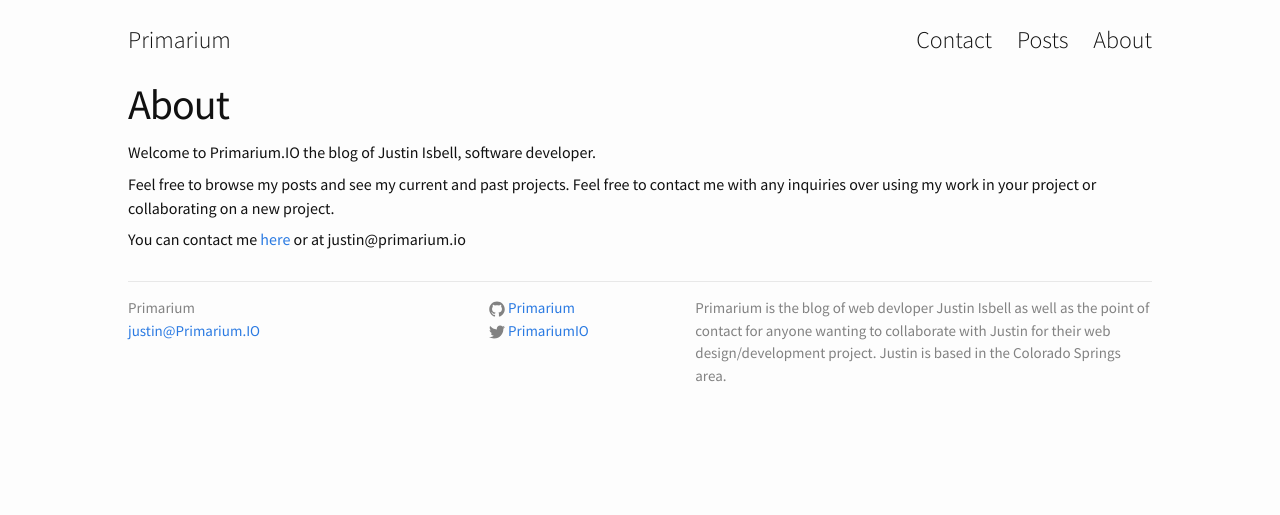
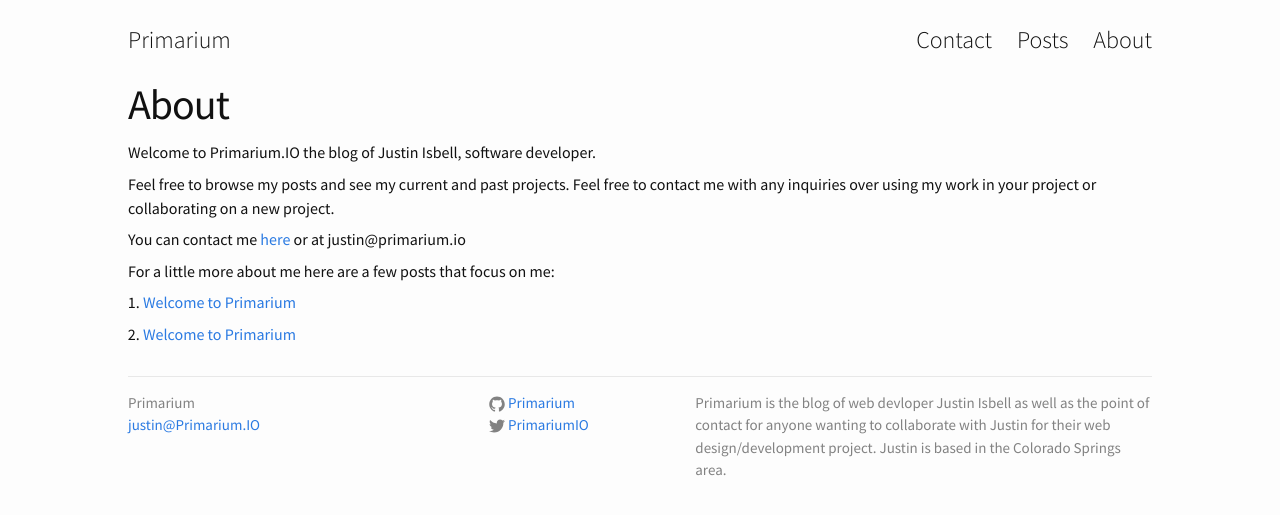
Before and after one commit to primarium/Primarium, a Jekyll site: the page built from about.md, in a window 1280 px wide. Shown: the top 515 px of the page. Built offline with Jekyll 4.4.1, drawn with Linux system fonts in a browser that asks for light colours; nearby versions of some CDN libraries.

Commit message:
Update to about me
update to about me page

```diff
--- a/about.md
+++ b/about.md
@@ -9,3 +9,8 @@ permalink: /about/
 <p>Feel free to browse my posts and see my current and past projects. Feel free to contact me with any inquiries over using my work in your project or collaborating on a new project.</p>
 
 <p>You can contact me <a href="http://www.primarium.io/contact">here</a> or at justin@primarium.io</p>
+
+For a little more about me here are a few posts that focus on me:
+1. <a href="http://primarium.io/primarium/general/2016/09/06/welcome-to-primarium.html">Welcome to Primarium</a>
+
+2. <a href="http://primarium.io/p/primarium/general/2016/09/07/my-philosophy.html">Welcome to Primarium</a>
```
